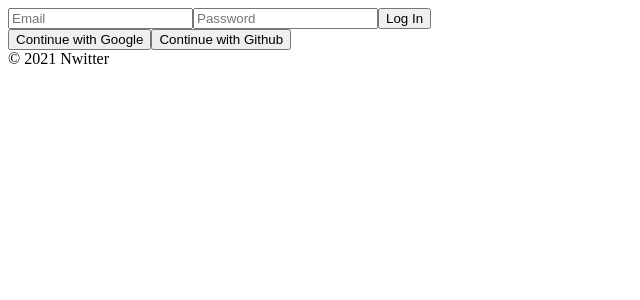
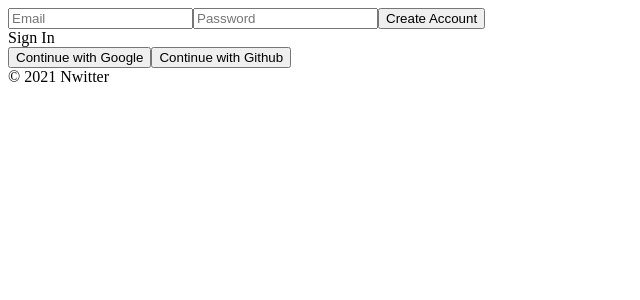
Before and after one commit to tigerish009/nwitter, a React (Create React App) app: page / in a window 1280 px wide. Shown: the top 300 px of the page, without its empty margins (0-640 px from the left). Built offline with nearby package versions, Linux system fonts and the light colour scheme; no server answers.

Commit message:
authService.onAuthStateChange((user) => {setIsLoggedIn(true)}

```diff
--- a/src/components/App.js
+++ b/src/components/App.js
@@ -1,12 +1,26 @@
-import React, {useState} from 'react';
+import React, {useState, useEffect} from 'react';
 import AppRouter from 'components/Router';
 import {authService} from "fBase";
 
 function App() {
-  const [isLoggedIn, setIsLoggedIn] = useState(authService.currentUser);
+  const [init, setInit] = useState(false);
+  const [isLoggedIn, setIsLoggedIn] = useState(false);
+
+  useEffect(() => {
+    authService.onAuthStateChanged((user) => {
+      if (user) {
+        setIsLoggedIn(true);
+      } else {
+        setIsLoggedIn(false);
+      }
+      setInit(true);
+    })
+  }, []);
+
   return (
     <>
-      <AppRouter isLoggedIn={isLoggedIn} />
+      {init ? <AppRouter isLoggedIn={isLoggedIn} /> : "Initializing..."}
+
       <footer>&copy; {new Date().getFullYear()} Nwitter</footer>
     </>
   );
--- a/src/routes/Auth.js
+++ b/src/routes/Auth.js
@@ -4,7 +4,8 @@ import { authService } from 'fBase';
 const Auth = () => {
     const [email, setEmail] = useState("");
     const [password, setPassword] = useState("");
-    const [newAccount, setNewAccount] = useState(false);
+    const [newAccount, setNewAccount] = useState(true);
+    const [error, setError] = useState("");
     const onChange = (event) => {
         const {
             target: { name, value },
@@ -29,9 +30,10 @@ const Auth = () => {
                 )
             }
         } catch(error) {
-            console.log(error);
+            setError(error.message);
         }
     }
+    const toggleAccount = () => setNewAccount((prev) => !prev);
     return (
         <div>
             <form onSubmit={onSubmit}>
@@ -52,7 +54,11 @@ const Auth = () => {
                     onChange={onChange}
                 />
                 <input type="submit" value={newAccount ? "Create Account" : "Log In"} />
+                {error}
             </form>
+            <span oncClick={toggleAccount}>
+                {newAccount ? "Sign In" : "Create Account"}
+            </span>
             <div>
                 <button>Continue with Google </button>
                 <button>Continue with Github </button>
```
